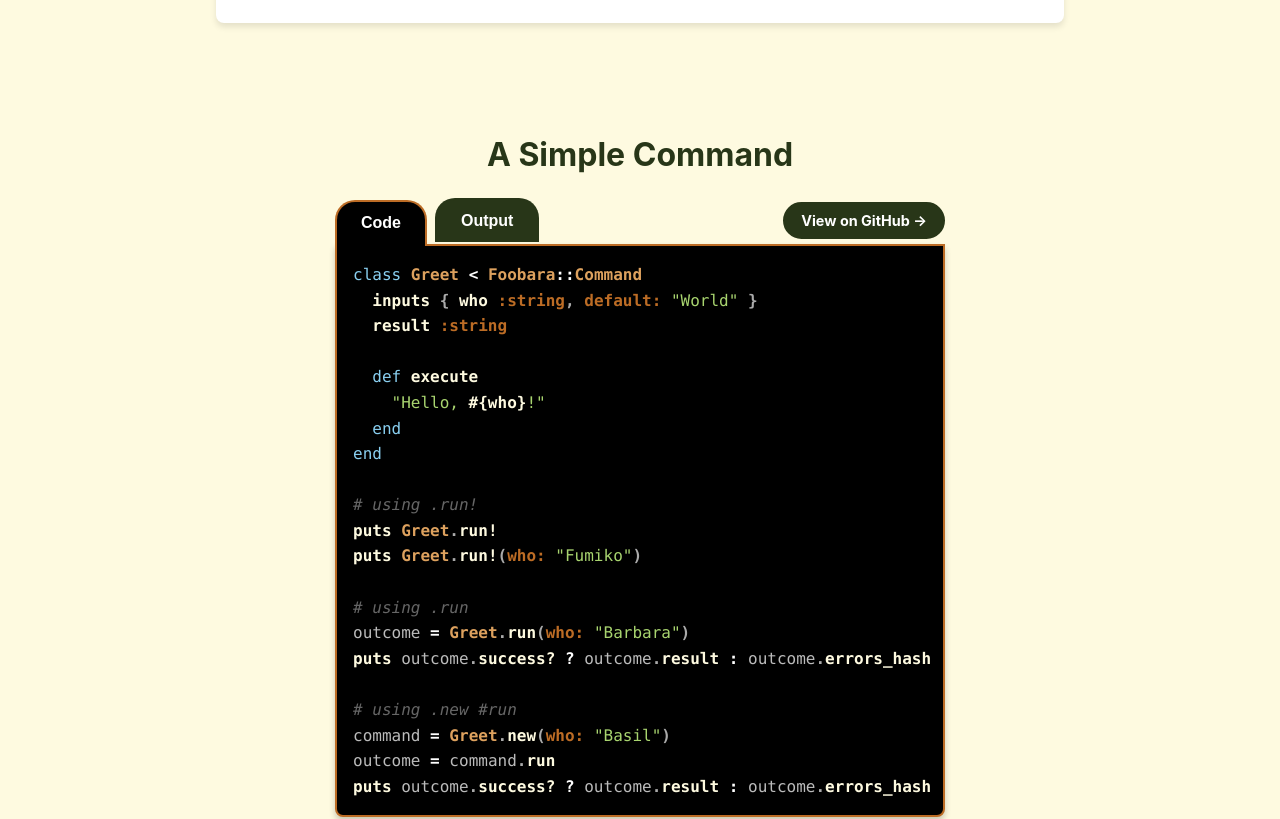
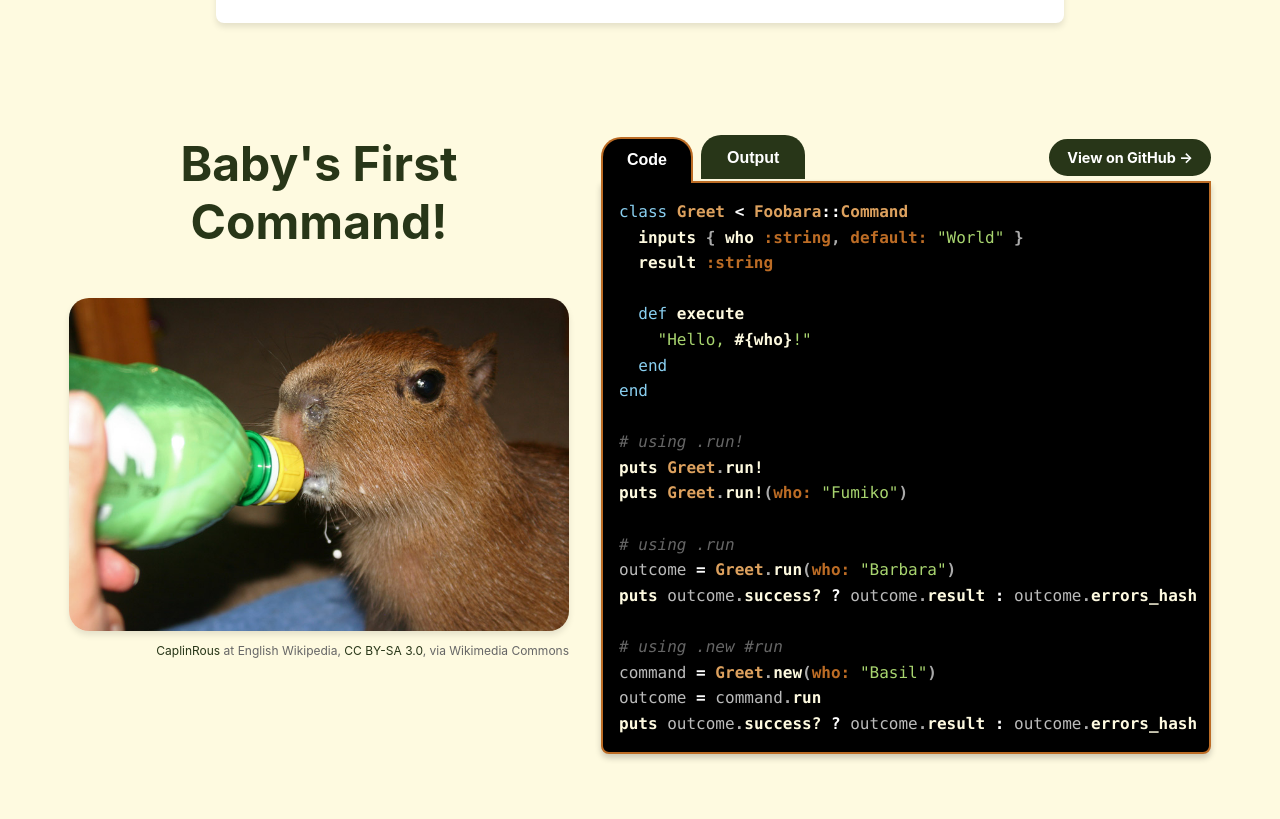
Before and after one commit to foobara/foobara-www, a React (Create React App) app: page / in a window 1280 px wide. Shown: the part 480-1299 px from the top of the page. Built offline with nearby package versions, Linux system fonts and the light colour scheme; the HTML template or start-up script is replaced by a standard one.

Commit message:
Add capybara baby bottle image

```diff
--- a/src/Home.css
+++ b/src/Home.css
@@ -193,9 +193,63 @@ section h2 {
   margin-bottom: 1.5rem;
 }
 
+.example-with-image {
+  display: flex;
+  justify-content: center;
+  align-items: flex-start;
+  gap: 2rem;
+  margin: 0 auto;
+}
+
+.baby-capybara-bottle-side {
+  flex-shrink: 0;
+  display: flex;
+  flex-direction: column;
+  align-items: flex-start;
+}
+
+.baby-capybara-bottle-side h2 {
+  margin-top: 0;
+  margin-bottom: 1rem;
+  text-align: center;
+  color: var(--foob-green-dark);
+  font-size: 3rem;
+  width: 500px;
+  line-height: 1.2;
+}
+
+.baby-capybara-bottle-image-container {
+  flex-shrink: 0;
+  width: 500px;
+  margin-top: 2rem;
+}
+
+.baby-capybara-bottle-image {
+  width: 500px;
+  height: auto;
+  border-radius: 20px;
+  box-shadow: 0 4px 6px rgba(0, 0, 0, 0.1);
+}
+
+.image-attribution {
+  font-size: 0.75rem;
+  color: #666;
+  margin-top: 0.5rem;
+  text-align: right;
+}
+
+.image-attribution a {
+  color: var(--foob-green-dark);
+  text-decoration: none;
+}
+
+.image-attribution a:hover {
+  text-decoration: underline;
+}
+
 .example-container {
   width: 610px;
-  margin: 0 auto;
+  margin: 0;
   display: flex;
   flex-direction: column;
   gap: 0;
--- a/src/Home.tsx
+++ b/src/Home.tsx
@@ -21,7 +21,9 @@ function Home () {
         </div>
       </section>
 
-      <SimpleCommandCodeDemo/>
+      <section className="example-section">
+        <SimpleCommandCodeDemo/>
+      </section>
 
       <section className="diagram-section">
         <div className="diagram-container">
--- a/src/Home/SimpleCommandCodeDemo.tsx
+++ b/src/Home/SimpleCommandCodeDemo.tsx
@@ -6,8 +6,33 @@ import '../Home.css'
 export default function SimpleCommandCodeDemo () {
   const [activeTab, setActiveTab] = useState('code')
 
-  return (<section className="example-section">
-    <h2>A Simple Command</h2>
+  return (<div className="example-with-image">
+      <div className="baby-capybara-bottle-side">
+        <h2>Baby&apos;s First Command!</h2>
+        <div className="baby-capybara-bottle-image-container">
+          <img
+            src="/images/Capybara_baby_bottle.jpeg"
+            alt="Baby capybara drinking from a bottle"
+            className="baby-capybara-bottle-image"
+          />
+          <p className="image-attribution">
+            <a
+              href="https://commons.wikimedia.org/wiki/User:CaplinRous"
+              target="_blank"
+              rel="noopener noreferrer"
+            >
+              CaplinRous
+            </a> at English Wikipedia,{' '}
+            <a
+              href="https://creativecommons.org/licenses/by-sa/3.0"
+              target="_blank"
+              rel="noopener noreferrer"
+            >
+              CC BY-SA 3.0
+            </a>, via Wikimedia Commons
+          </p>
+        </div>
+      </div>
 
       <div className="example-container">
         <div className="tabs">
@@ -52,5 +77,5 @@ $`}</code></pre>
           )}
         </div>
       </div>
-  </section>)
+    </div>)
 }
```
Also changed, not shown: public/images/Capybara_baby_bottle.jpeg (added). Lines whose indentation alone changed are shown as unchanged.
